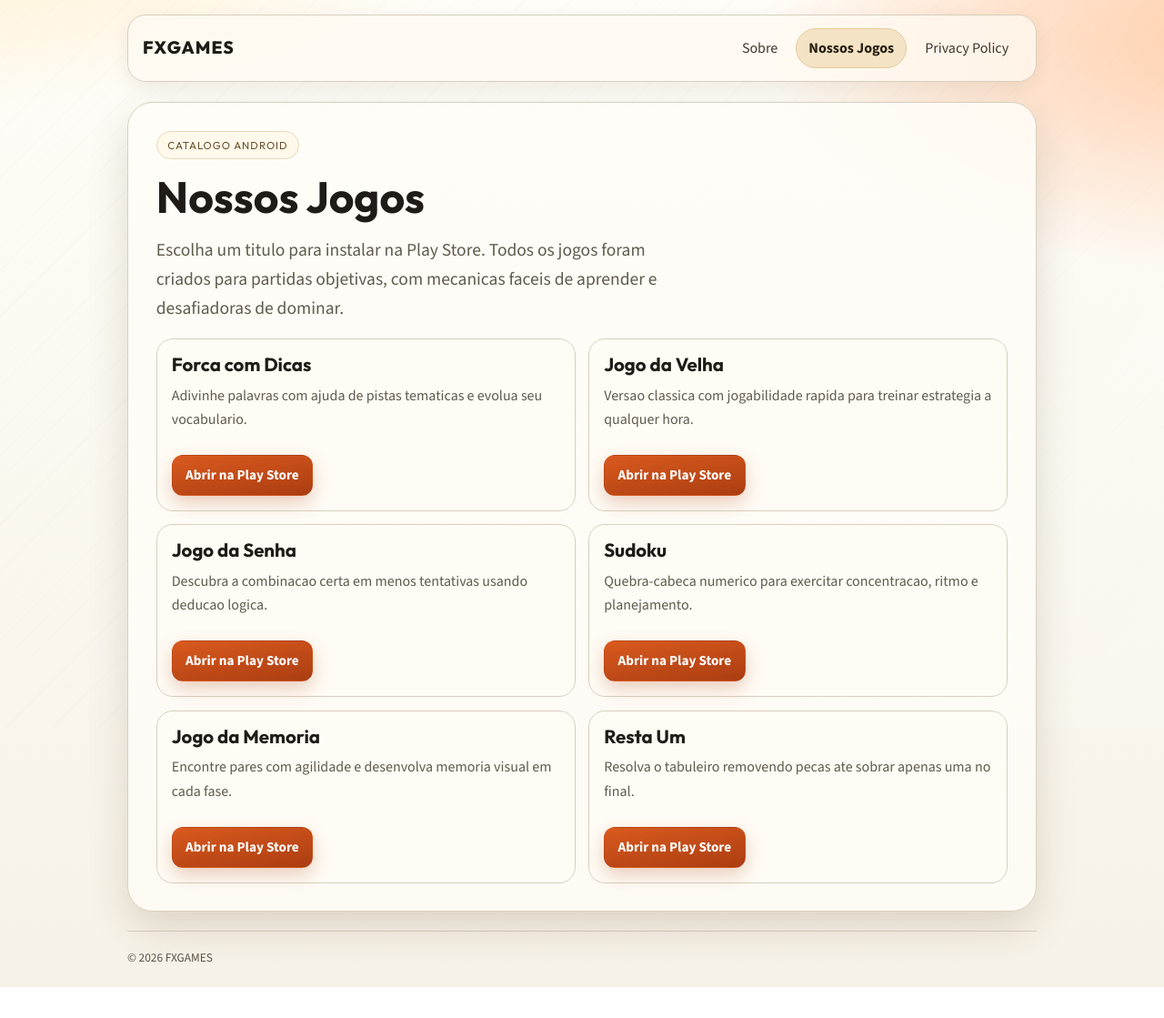
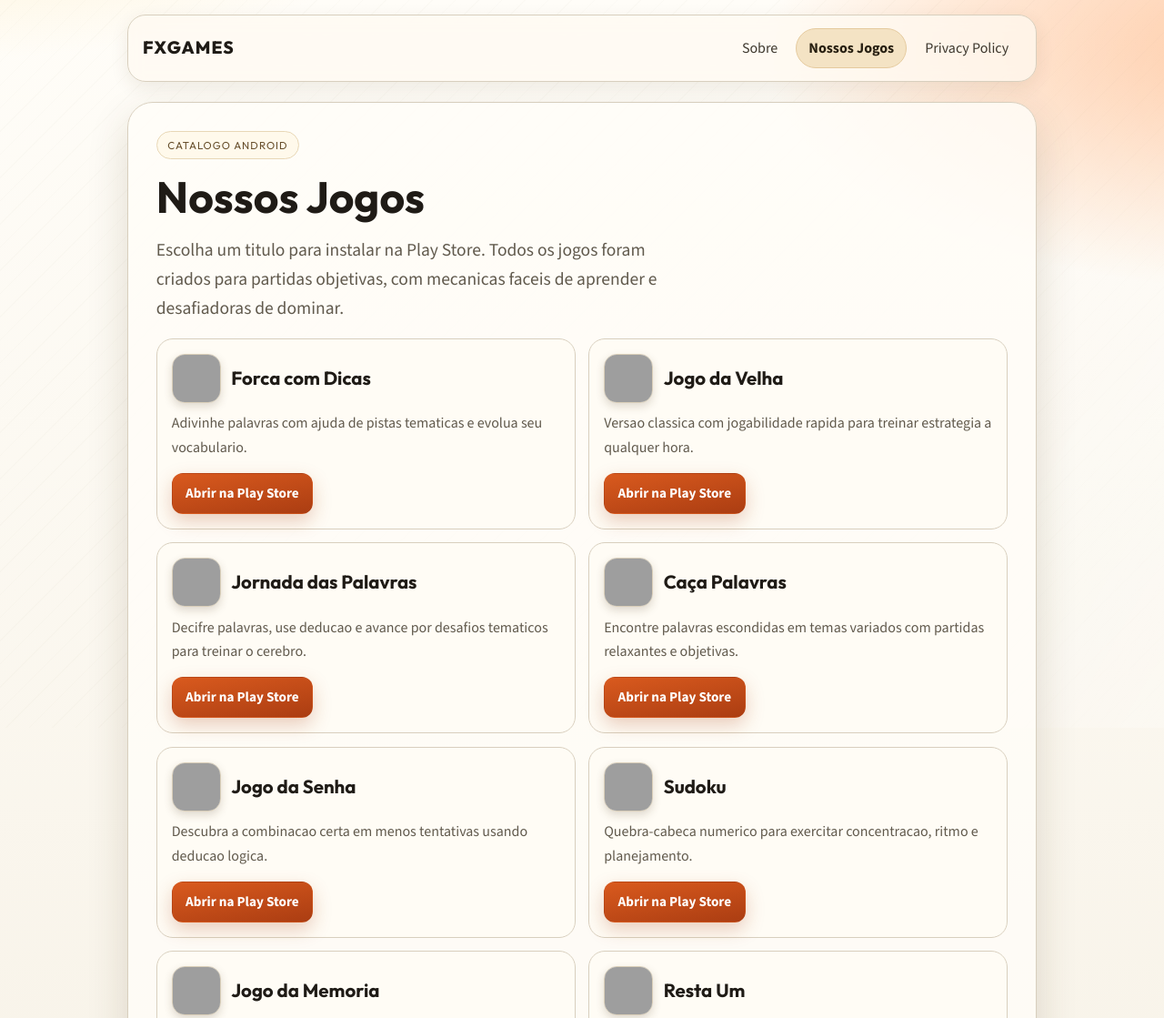
Before and after one commit to lfxsantos/lfxsantos.github.io, a plain HTML site: page jogos.html in a window 1280 px wide. Shown: the top 1119 px of the page at 91% size. Before the commit the page ends 1085 px from the top, so only its background shows below. Drawn offline with nearby package versions, Linux system fonts and the light colour scheme; grey boxes are pictures that could not be loaded.

Commit message:
Update jogos.html and style.css: enhance game card layout with icons and improve styling

```diff
--- a/jogos.html
+++ b/jogos.html
@@ -27,37 +27,73 @@
 
     <section class="games-grid" aria-label="Lista de jogos da FXGAMES">
       <article class="game-card">
+        <div class="game-head">
+          <img class="game-icon" src="https://play-lh.googleusercontent.com/OKpyMbhKJdi4OdpjghluFeriKXt7CLgjeKth2TwYX1sVKl6EUNJnMhTnsZEYX4XYtCc" alt="Icone do jogo Forca com Dicas" loading="lazy" decoding="async" referrerpolicy="no-referrer" />
           <h2>Forca com Dicas</h2>
+        </div>
         <p>Adivinhe palavras com ajuda de pistas tematicas e evolua seu vocabulario.</p>
         <a class="btn primary small" href="https://play.google.com/store/apps/details?id=com.projetos.forca.tematica" target="_blank" rel="noopener">Abrir na Play Store</a>
       </article>
 
       <article class="game-card">
+        <div class="game-head">
+          <img class="game-icon" src="https://play-lh.googleusercontent.com/Kzd4htJO3MZQdYvM90tv_bBiIW63xLXudfti192VEdaITQPAlGyjgIRyBikxumTD5WkSAP1WkSMlVZ9OL36Evg" alt="Icone do jogo Jogo da Velha" loading="lazy" decoding="async" referrerpolicy="no-referrer" />
           <h2>Jogo da Velha</h2>
+        </div>
         <p>Versao classica com jogabilidade rapida para treinar estrategia a qualquer hora.</p>
-        <a class="btn primary small" href="https://play.google.com/store/apps/details?id=br.com.fxgames.jogodavelha.free" target="_blank" rel="noopener">Abrir na Play Store</a>
+        <a class="btn primary small" href="https://play.google.com/store/apps/details?id=br.com.fxgames.jogodavelha" target="_blank" rel="noopener">Abrir na Play Store</a>
       </article>
 
       <article class="game-card">
+        <div class="game-head">
+          <img class="game-icon" src="https://play-lh.googleusercontent.com/NojkMxKR8pWej79NzWulLBmAxnDvxo7t5MEHxNpioh7HATaQrn3StGXLaQ_2dfv9rMg1R8LGD7d2NUR0PuTayg" alt="Icone do jogo Jornada das Palavras" loading="lazy" decoding="async" referrerpolicy="no-referrer" />
+          <h2>Jornada das Palavras</h2>
+        </div>
+        <p>Decifre palavras, use deducao e avance por desafios tematicos para treinar o cerebro.</p>
+        <a class="btn primary small" href="https://play.google.com/store/apps/details?id=br.com.fxgames.jornadadaspalavras" target="_blank" rel="noopener">Abrir na Play Store</a>
+      </article>
+
+      <article class="game-card">
+        <div class="game-head">
+          <img class="game-icon" src="https://play-lh.googleusercontent.com/gKX3ipjn94tEyatvS1Hp9AteiRUxNghHKFIEMBT2oWeCjAkCvGpJ5kiIWFROCezqZWIuJBUBiVhXTH6_t4cQ3oM" alt="Icone do jogo Ca&ccedil;a Palavras" loading="lazy" decoding="async" referrerpolicy="no-referrer" />
+          <h2>Ca&ccedil;a Palavras</h2>
+        </div>
+        <p>Encontre palavras escondidas em temas variados com partidas relaxantes e objetivas.</p>
+        <a class="btn primary small" href="https://play.google.com/store/apps/details?id=br.com.fxgames.wordsearch.free" target="_blank" rel="noopener">Abrir na Play Store</a>
+      </article>
+
+      <article class="game-card">
+        <div class="game-head">
+          <img class="game-icon" src="https://play-lh.googleusercontent.com/2PnRJk8cs4VHXmJcWyqjYtg2aqdfxKoktABJeOGiJY2GeKZXafR6o7h-AUsKoIKgHWPY2Jvn01XWNhHZwgfT" alt="Icone do jogo Jogo da Senha" loading="lazy" decoding="async" referrerpolicy="no-referrer" />
           <h2>Jogo da Senha</h2>
+        </div>
         <p>Descubra a combinacao certa em menos tentativas usando deducao logica.</p>
         <a class="btn primary small" href="https://play.google.com/store/apps/details?id=br.com.fxgames.jogodasenha" target="_blank" rel="noopener">Abrir na Play Store</a>
       </article>
 
       <article class="game-card">
+        <div class="game-head">
+          <img class="game-icon" src="https://play-lh.googleusercontent.com/2_SQUAg7YTBjL89hq9lgQC_vnikKBlaXNxFw1GY3p1fgb91v3MdJ0GZU83ViQjFvNM6Yt-8PnEErghMC8tlsdA" alt="Icone do jogo Sudoku" loading="lazy" decoding="async" referrerpolicy="no-referrer" />
           <h2>Sudoku</h2>
+        </div>
         <p>Quebra-cabeca numerico para exercitar concentracao, ritmo e planejamento.</p>
         <a class="btn primary small" href="https://play.google.com/store/apps/details?id=br.com.fxgames.sudoku" target="_blank" rel="noopener">Abrir na Play Store</a>
       </article>
 
       <article class="game-card">
+        <div class="game-head">
+          <img class="game-icon" src="https://play-lh.googleusercontent.com/vc81nu2rnC8bnSaJk6Yw_6XzMKPksZthd33GdAe1LrHdrHLbjdKJ6lvxJL9dNV4B8Q" alt="Icone do jogo Jogo da Memoria" loading="lazy" decoding="async" referrerpolicy="no-referrer" />
           <h2>Jogo da Memoria</h2>
+        </div>
         <p>Encontre pares com agilidade e desenvolva memoria visual em cada fase.</p>
         <a class="btn primary small" href="https://play.google.com/store/apps/details?id=br.com.fxgames.jogodamemoria" target="_blank" rel="noopener">Abrir na Play Store</a>
       </article>
 
       <article class="game-card">
+        <div class="game-head">
+          <img class="game-icon" src="https://play-lh.googleusercontent.com/IW7i8IG6yQBqedfXvmml5qX1tkldZ-yoOEQnzLO4X5Qq3bqkuEIC3VVtpLHBjdwhtR7zlaRFPiKsjtiEiLnodg" alt="Icone do jogo Resta Um" loading="lazy" decoding="async" referrerpolicy="no-referrer" />
           <h2>Resta Um</h2>
+        </div>
         <p>Resolva o tabuleiro removendo pecas ate sobrar apenas uma no final.</p>
         <a class="btn primary small" href="https://play.google.com/store/apps/details?id=br.com.fxgames.restaum.free" target="_blank" rel="noopener">Abrir na Play Store</a>
       </article>
--- a/style.css
+++ b/style.css
@@ -257,7 +257,24 @@ h1 {
 	display: flex;
 	flex-direction: column;
 	gap: 0.6rem;
-	min-height: 190px;
+	min-height: 210px;
+}
+
+.game-head {
+	display: flex;
+	align-items: center;
+	gap: 0.72rem;
+}
+
+.game-icon {
+	width: 54px;
+	height: 54px;
+	border-radius: 14px;
+	object-fit: cover;
+	border: 1px solid #d9ceb8;
+	box-shadow: 0 4px 10px rgba(80, 58, 20, 0.18);
+	background: #fff;
+	flex-shrink: 0;
 }
 
 .game-card h2 {
@@ -364,6 +381,14 @@ button:focus-visible {
 	.policy section:nth-child(6) {
 		animation-delay: 0.28s;
 	}
+
+	.game-card:nth-child(7) {
+		animation-delay: 0.32s;
+	}
+
+	.game-card:nth-child(8) {
+		animation-delay: 0.36s;
+	}
 }
 
 @keyframes riseIn {
```
Lines whose indentation alone changed are shown as unchanged.
